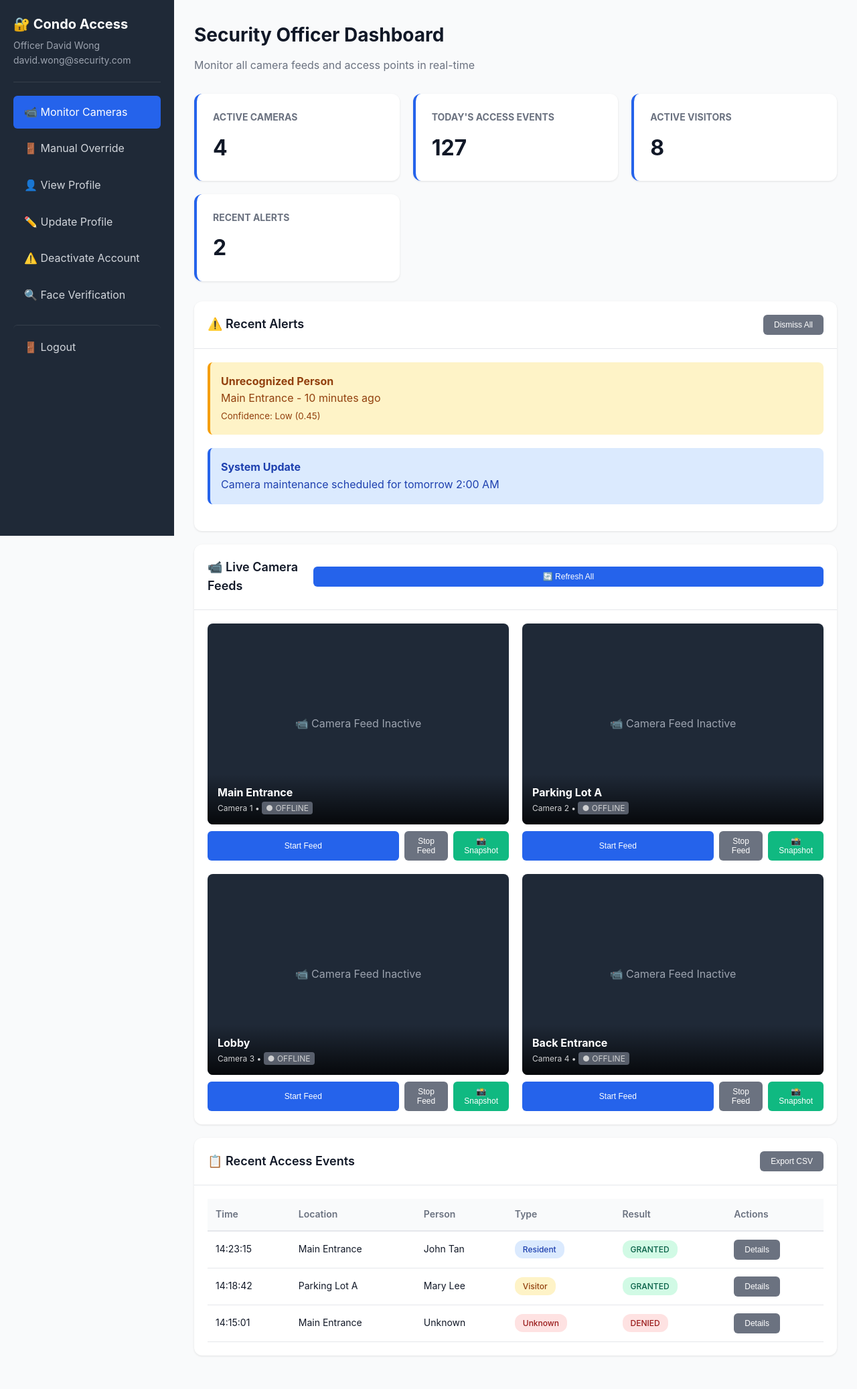
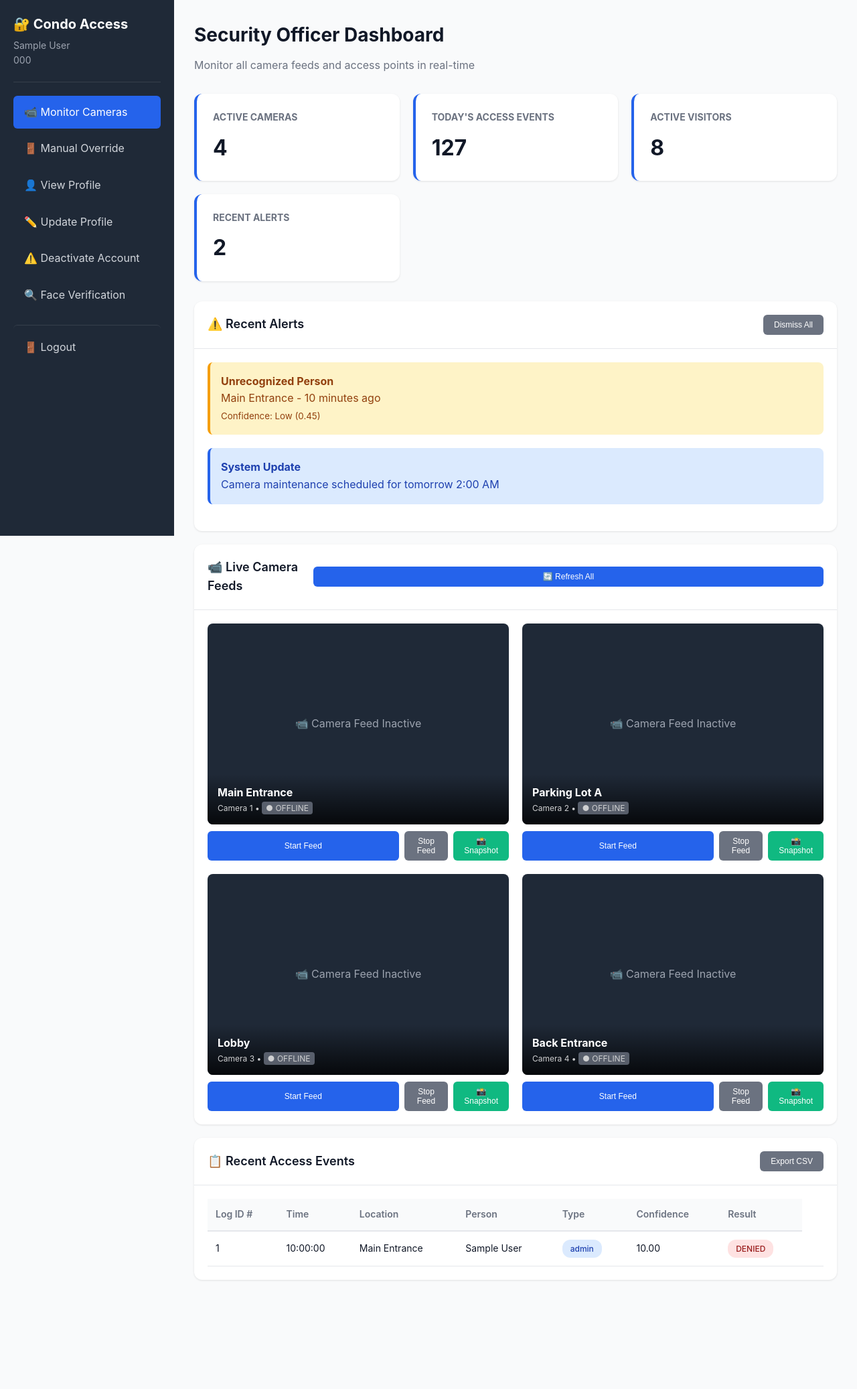
Before and after one commit to manfred1221/Csit321-FYP-25-S4-34, a Flask app: template templates/security-dashboard.html in a window 1280 px wide. Shown: the whole page at 67% size. After the commit the page ends 1912 px from the top, so only its background shows below. Run offline with Flask 3, Linux system fonts and the light colour scheme; tables that the repository leaves empty hold one stand-in row (values such as "Sample post"); the template is opened without the code that fills it: values that come from a table or form of the project are taken from there, most other values are stand-ins (such as "Sample title", 1, 10 or a date in 2020); parts of the project's set-up code (start-up, migrations or seed data) failed here and were passed over.

Commit message:
Update security dashboard with dynamic officer info

```diff
--- a/templates/security-dashboard.html
+++ b/templates/security-dashboard.html
@@ -4,7 +4,7 @@
     <meta charset="UTF-8">
     <meta name="viewport" content="width=device-width, initial-scale=1.0">
     <title>Security Dashboard - Condo Access</title>
-    <link rel="stylesheet" href="css/styles.css">
+    <link rel="stylesheet" href="{{ url_for('static', filename='css/styles.css') }}">
 </head>
 <body>
     <div class="dashboard">
@@ -13,45 +13,45 @@
             <div class="sidebar-header">
                 <h2>🔐 Condo Access</h2>
                 <div class="user-info">
-                    <div id="officerName">Security Officer</div>
-                    <div id="officerEmail">officer@example.com</div>
+                    <div id="officerName">{{officer.full_name}}</div>
+                    <div id="officerEmail">{{officer.contact_number}}</div>
                 </div>
             </div>
 
             <nav>
                 <ul class="nav-menu">
                     <li class="nav-item">
-                        <a href="security-dashboard.html" class="nav-link active">
+                        <a href="/?officer_id={{ officer.officer_id }}" class="nav-link active">
                             📹 Monitor Cameras
                         </a>
                     </li>
                     <li class="nav-item">
-                        <a href="security-override.html" class="nav-link">
+                        <a href="/security-override?officer_id={{ officer.officer_id }}" class="nav-link">
                             🚪 Manual Override
                         </a>
                     </li>
                     <li class="nav-item">
-                        <a href="security-view-profile.html" class="nav-link">
+                        <a href="/security-view-profile?officer_id={{ officer.officer_id }}" class="nav-link">
                             👤 View Profile
                         </a>
                     </li>
                     <li class="nav-item">
-                        <a href="security-update-profile.html" class="nav-link">
+                        <a href="/security-update-profile?officer_id={{ officer.officer_id }}" class="nav-link">
                             ✏️ Update Profile
                         </a>
                     </li>
                     <li class="nav-item">
-                        <a href="security-deactivate.html" class="nav-link">
+                        <a href="/security-deactivate?officer_id={{ officer.officer_id }}" class="nav-link">
                             ⚠️ Deactivate Account
                         </a>
                     </li>
                     <li class="nav-item">
-                        <a href="security-face-verification.html" class="nav-link">
+                        <a href="/security-face-verification?officer_id={{ officer.officer_id }}" class="nav-link">
                             🔍 Face Verification
                         </a>
                     </li>
                     <li class="nav-item">
-                        <a href="index.html" class="nav-link" style="margin-top: 20px; border-top: 1px solid rgba(255,255,255,0.1); padding-top: 20px;">
+                        <a href="/" class="nav-link" style="margin-top: 20px; border-top: 1px solid rgba(255,255,255,0.1); padding-top: 20px;">
                             🚪 Logout
                         </a>
                     </li>
@@ -207,40 +207,38 @@
                         <table>
                             <thead>
                                 <tr>
+                                    <th>Log ID #</th>
                                     <th>Time</th>
                                     <th>Location</th>
                                     <th>Person</th>
                                     <th>Type</th>
+                                    <th>Confidence</th>
                                     <th>Result</th>
-                                    <th>Actions</th>
                                 </tr>
                             </thead>
                             <tbody id="accessLogBody">
-                                <tr>
-                                    <td>14:23:15</td>
-                                    <td>Main Entrance</td>
-                                    <td>John Tan</td>
-                                    <td><span class="badge badge-info">Resident</span></td>
+                            {% for log in logs %}
+                            <tr>
+                                <td>{{log.log_id}}</td>
+                                <td>{{ log.access_time.strftime('%H:%M:%S') }}</td>
+                                <td>Main Entrance</td>  <!-- optional: remove if your DB has a location column later -->
+                                <td>{{ officer.full_name }}</td>  <!-- because recognized_person = officer 1 -->
+                                <td><span class="badge badge-info">{{ log.user_type }}</span></td>
+                                <td>{{ "%.2f"|format(log.confidence) }}</td>
+                                {% if log.access_result == "granted" %}
                                     <td><span class="badge badge-success">GRANTED</span></td>
-                                    <td><button class="btn btn-sm btn-secondary" onclick="viewDetails(1)">Details</button></td>
-                                </tr>
-                                <tr>
-                                    <td>14:18:42</td>
-                                    <td>Parking Lot A</td>
-                                    <td>Mary Lee</td>
-                                    <td><span class="badge badge-warning">Visitor</span></td>
-                                    <td><span class="badge badge-success">GRANTED</span></td>
-                                    <td><button class="btn btn-sm btn-secondary" onclick="viewDetails(2)">Details</button></td>
-                                </tr>
-                                <tr>
-                                    <td>14:15:01</td>
-                                    <td>Main Entrance</td>
-                                    <td>Unknown</td>
-                                    <td><span class="badge badge-danger">Unknown</span></td>
+                                {% else %}
                                     <td><span class="badge badge-danger">DENIED</span></td>
-                                    <td><button class="btn btn-sm btn-secondary" onclick="viewDetails(3)">Details</button></td>
-                                </tr>
-                            </tbody>
+                                {% endif %}
+
+                                <td>
+                                    <!-- <button class="btn btn-sm btn-secondary" onclick="viewDetails({{ log.log_id }})"> -->
+                                    </button>
+                                </td>
+                            </tr>
+                            {% endfor %}
+                        </tbody>
+
                         </table>
                     </div>
                 </div>
@@ -253,14 +251,9 @@
     <script>
         const cameraStreams = {};
 
-        document.addEventListener('DOMContentLoaded', function() {
-            loadOfficerInfo();
-        });
-
-        function loadOfficerInfo() {
-            document.getElementById('officerName').textContent = 'Officer David Wong';
-            document.getElementById('officerEmail').textContent = 'david.wong@security.com';
-        }
+            // document.addEventListener('DOMContentLoaded', function() {
+            //     loadOfficerInfo();
+            // });
 
         async function startCamera(cameraId) {
             try {
@@ -318,16 +311,45 @@
             canvas.height = video.videoHeight;
             canvas.getContext('2d').drawImage(video, 0, 0);
 
-            canvas.toBlob(blob => {
-                const url = URL.createObjectURL(blob);
-                const a = document.createElement('a');
-                a.href = url;
-                a.download = `snapshot-${cameraId}-${Date.now()}.jpg`;
-                a.click();
-                URL.revokeObjectURL(url);
-                showMessage('Snapshot saved', 'success');
-            }, 'image/jpeg');
+            // Convert canvas to base64
+            const imageBase64 = canvas.toDataURL('image/jpeg');
+
+            // Prompt for name and user type
+            const name = prompt("Enter person's full name:");
+            if (!name) return;
+            const userType = prompt("Enter user type (resident/visitor):").toLowerCase();
+            if (!userType || (userType !== 'resident' && userType !== 'visitor')) {
+                showMessage('Invalid user type', 'error');
+                return;
+            }
+
+            // Send POST request to register_face
+            fetch('/register_face', {
+                method: 'POST',
+                headers: {
+                    'Content-Type': 'application/json'
+                },
+                body: JSON.stringify({
+                    name: name,
+                    user_type: userType,
+                    image: imageBase64
+                })
+            })
+            .then(response => response.json())
+            .then(data => {
+                if (data.status === 'success') {
+                    showMessage(data.message, 'success');
+                } else {
+                    showMessage(data.message || 'Error registering face', 'error');
+                }
+            })
+            .catch(err => {
+                console.error(err);
+                showMessage('Failed to register face', 'error');
+            });
         }
+
+
 
         function refreshCameras() {
             showMessage('Refreshing all camera feeds...', 'success');
```
